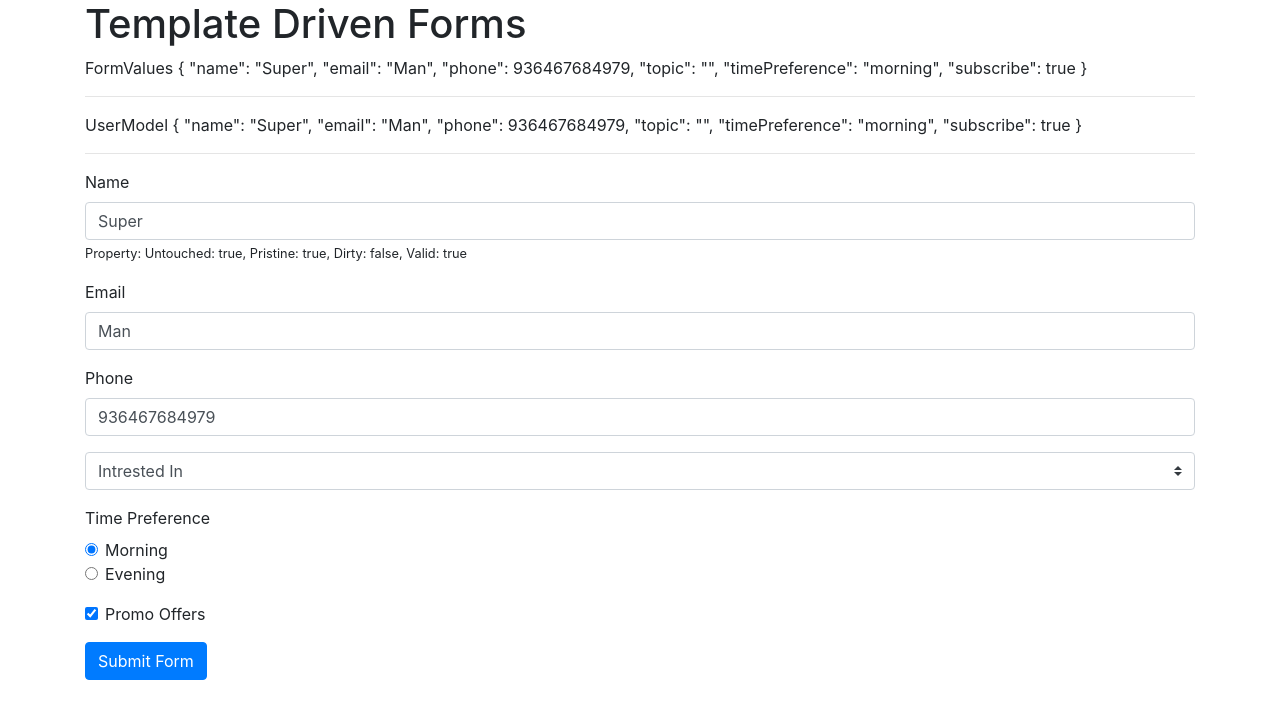
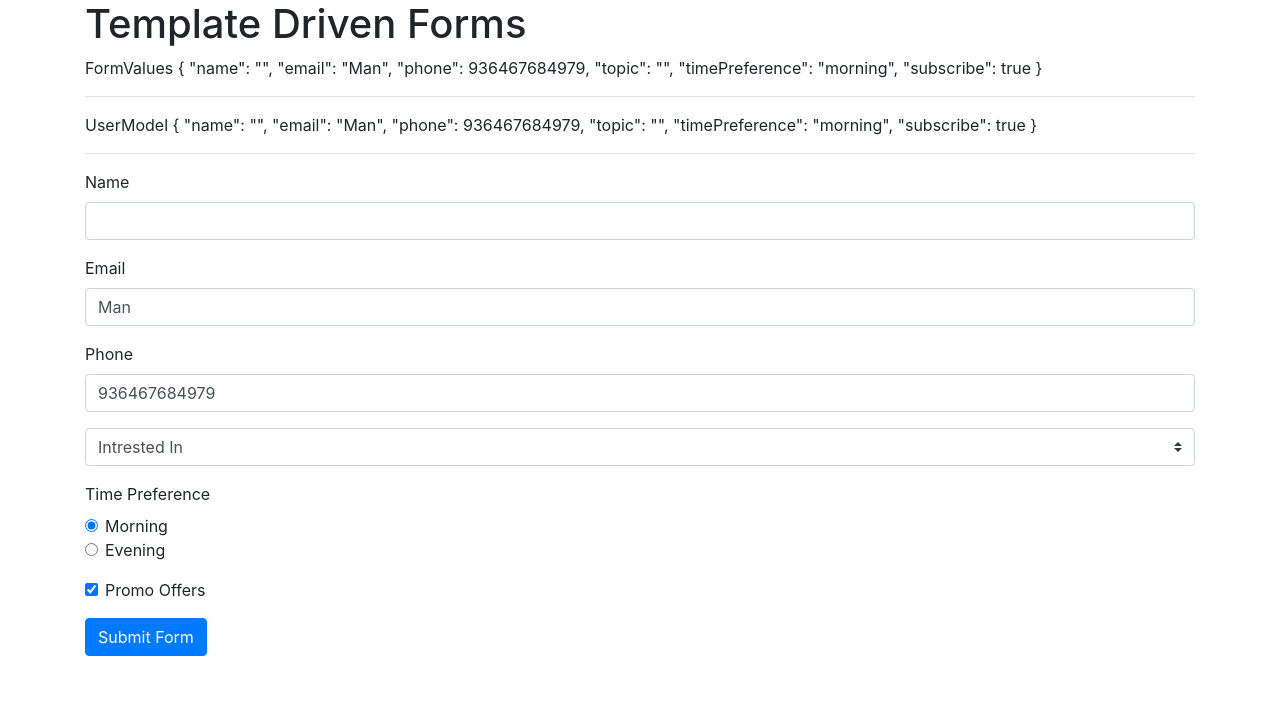
Before and after one commit to premrajah/angular-8-forms, an Angular app: page / in a window 1280 px wide. Shown: the top 718 px of the page. Built offline with nearby package versions, Linux system fonts and the light colour scheme.

Commit message:
Class Binding

```diff
--- a/src/app/tdf/tdf.component.html
+++ b/src/app/tdf/tdf.component.html
@@ -8,8 +8,8 @@
     <hr>
     <div class="form-group">
       <label>Name</label>
-      <input type="text" class="form-control" required #name="ngModel" name="name" [(ngModel)]="userModel.name">
-      <small>Property: Untouched: {{name.untouched}}, Pristine: {{name.pristine}}, Dirty: {{name.dirty}}, Valid: {{name.valid}}</small>
+      <input type="text" class="form-control" [class.is-invalid]="name.invalid && name.touched" required #name="ngModel" name="name" [(ngModel)]="userModel.name">
+      <!-- <small>Property: Untouched: {{name.untouched}}, Pristine: {{name.pristine}}, Dirty: {{name.dirty}}, Valid: {{name.valid}}</small> -->
     </div>
 
 
@@ -21,7 +21,8 @@
 
     <div class="form-group">
       <label>Phone</label>
-      <input type="tel" class="form-control" #phone="ngModel" name="phone" [(ngModel)]="userModel.phone">
+      <input type="tel" class="form-control" pattern="^\d{10}$" [class.is-invalid]="phone.invalid && phone.touched" #phone="ngModel" name="phone" [(ngModel)]="userModel.phone">
+      <!-- validating for 10 digitas -->
     </div>
 
     <div class="form-group">
--- a/src/app/tdf/tdf.component.ts
+++ b/src/app/tdf/tdf.component.ts
@@ -10,7 +10,7 @@ export class TdfComponent implements OnInit {
 
   topics = ['Angular', 'React', 'Vue'];
 
-  userModel = new User('Super', 'Man', 936467684979, '', 'morning', true);
+  userModel = new User('', 'Man', 936467684979, '', 'morning', true);
 
   constructor() { }
 
```
